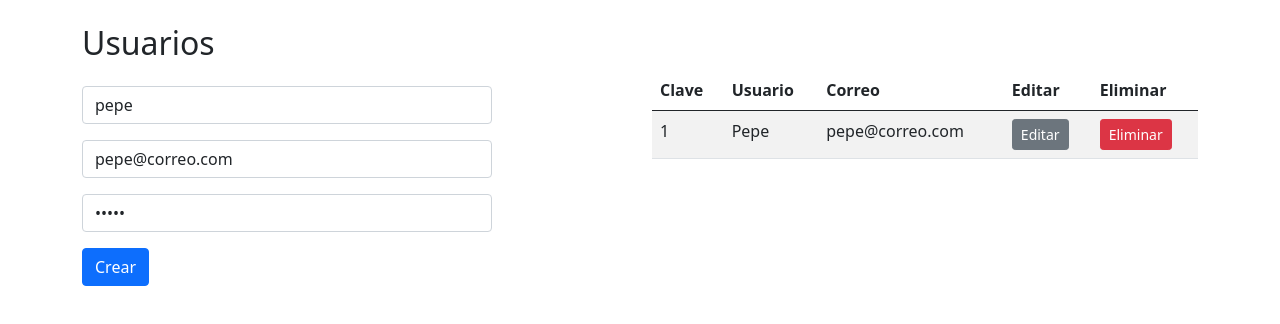
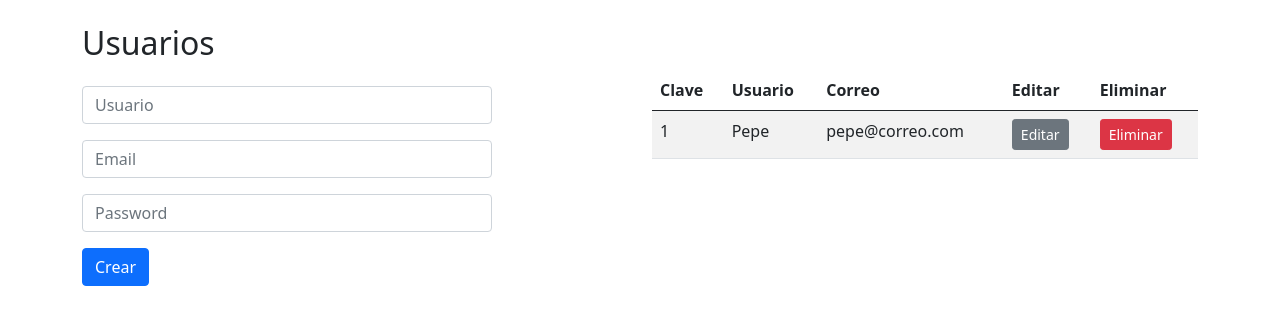
Before and after one commit to Alvaro-Osorio/UsersLogin, a React (Vite) app: page / in a window 1280 px wide. Shown: the top 324 px of the page. Built offline with nearby package versions, Linux system fonts and the light colour scheme.

Commit message:
agregando hooks

```diff
--- a/src/assets/UsersApp.jsx
+++ b/src/assets/UsersApp.jsx
@@ -1,5 +1,7 @@
+import { useReducer } from "react";
 import { UserForm } from "../components/UserForm";
 import { UsersList } from "../components/UsersList";
+import { usersReducer } from "../reducers/usersReducer";
 
 const initialUsers = [
   {
@@ -10,16 +12,32 @@ const initialUsers = [
   },
 ];
 export const UsersApp = () => {
+  const [users, dispatch] = useReducer(usersReducer, initialUsers);
+
+  const handlerAddUser = (user) => {
+    dispatch({
+      type: "AddUser",
+      payload: user,
+    });
+  };
+
+  const handlerDeleteUser = (id) => {
+    dispatch({
+      type: "DeleteUser",
+      payload: id,
+    });
+  };
+
   return (
     <div className="container my-4">
       <h2>Usuarios</h2>
 
       <div className="row">
         <div className="col">
-          <UserForm />
+          <UserForm handlerAddUser={handlerAddUser} />
         </div>
         <div className="col">
-          <UsersList users={initialUsers} />
+          <UsersList users={users} handlerDeleteUser={handlerDeleteUser} />
         </div>
       </div>
     </div>
--- a/src/components/UserForm.jsx
+++ b/src/components/UserForm.jsx
@@ -1,12 +1,12 @@
 import { useState } from "react";
 
 const initialUserForm = {
-  username: "pepe",
-  password: "12345",
-  email: "pepe@correo.com",
+  username: "",
+  password: "",
+  email: "",
 };
 
-export const UserForm = () => {
+export const UserForm = ({ handlerAddUser }) => {
   const [userForm, setUserForm] = useState(initialUserForm);
 
   const { username, email, password } = userForm;
@@ -22,7 +22,14 @@ export const UserForm = () => {
 
   const onSubmit = (event) => {
     event.preventDefault();
+    if (!username || !password || !email) {
+      alert("Formulario incompleto");
+      return;
+    }
+    handlerAddUser(userForm);
+    setUserForm(initialUserForm);
   };
+
   return (
     <>
       <form onSubmit={onSubmit}>
--- a/src/components/UserRow.jsx
+++ b/src/components/UserRow.jsx
@@ -1,4 +1,8 @@
-export const UserRow = ({ id, username, email }) => {
+export const UserRow = ({ handlerDeleteUser, id, username, email }) => {
+  const onDeleteUser = (id) => {
+    handlerDeleteUser(id);
+  };
+
   return (
     <tr>
       <td>{id}</td>
@@ -10,7 +14,11 @@ export const UserRow = ({ id, username, email }) => {
         </button>
       </td>
       <td>
-        <button type="button" className="btn btn-danger btn-sm">
+        <button
+          type="button"
+          className="btn btn-danger btn-sm"
+          onClick={() => onDeleteUser(id)}
+        >
           Eliminar
         </button>
       </td>
--- a/src/components/UsersList.jsx
+++ b/src/components/UsersList.jsx
@@ -1,6 +1,6 @@
 import { UserRow } from "./UserRow";
 
-export const UsersList = ({ users = [] }) => {
+export const UsersList = ({ handlerDeleteUser, users = [] }) => {
   return (
     <table className="table table-hover table-striped">
       <thead>
@@ -14,7 +14,13 @@ export const UsersList = ({ users = [] }) => {
       </thead>
       <tbody>
         {users.map(({ id, username, email }) => (
-          <UserRow key={id} id={id} username={username} email={email} />
+          <UserRow
+            key={id}
+            id={id}
+            username={username}
+            email={email}
+            handlerDeleteUser={handlerDeleteUser}
+          />
         ))}
       </tbody>
     </table>
--- /dev/null
+++ b/src/reducers/usersReducer.js
@@ -0,0 +1,17 @@
+export const usersReducer = (state = [], action) => {
+  switch (action.type) {
+    case "AddUser":
+      return [
+        ...state,
+        {
+          ...action.payload,
+          id: new Date().getTime(),
+        },
+      ];
+    case "DeleteUser":
+      return state.filter((user) => user.id != action.payload);
+
+    default:
+      return state;
+  }
+};
```
